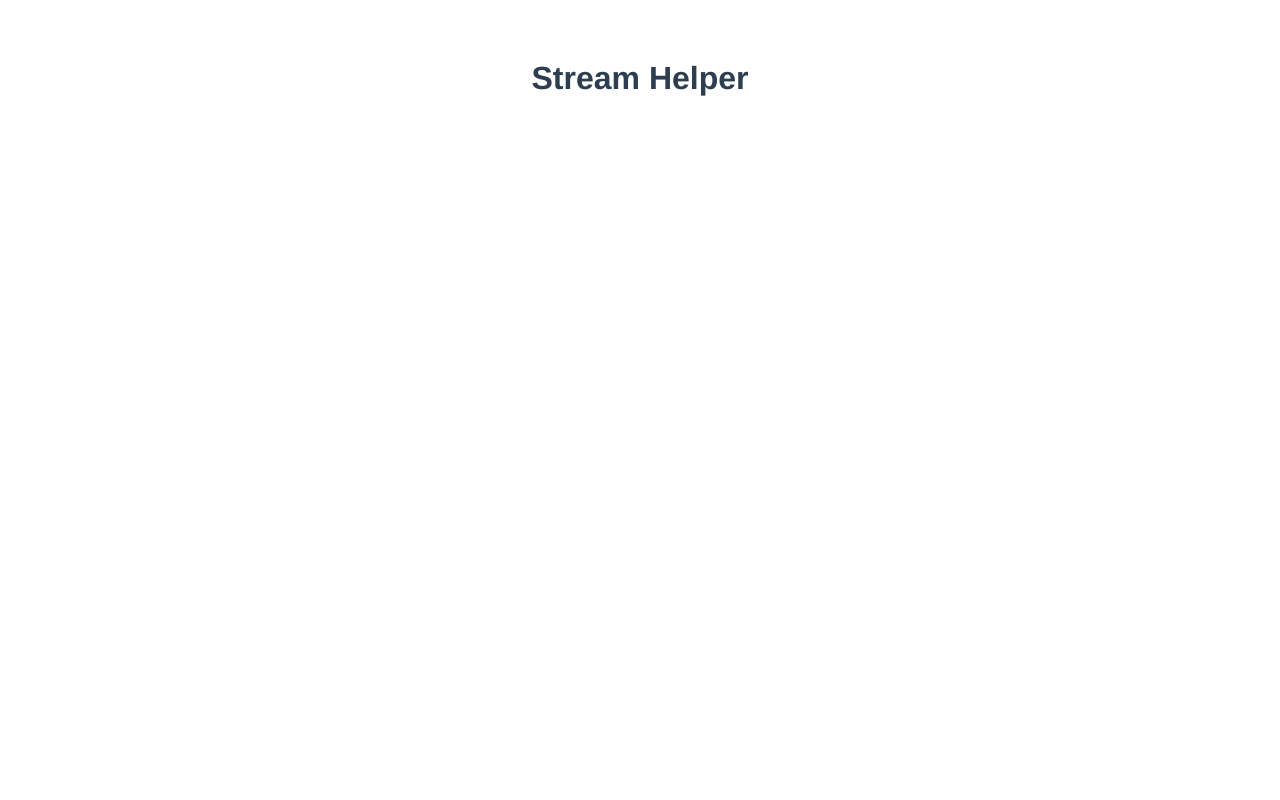
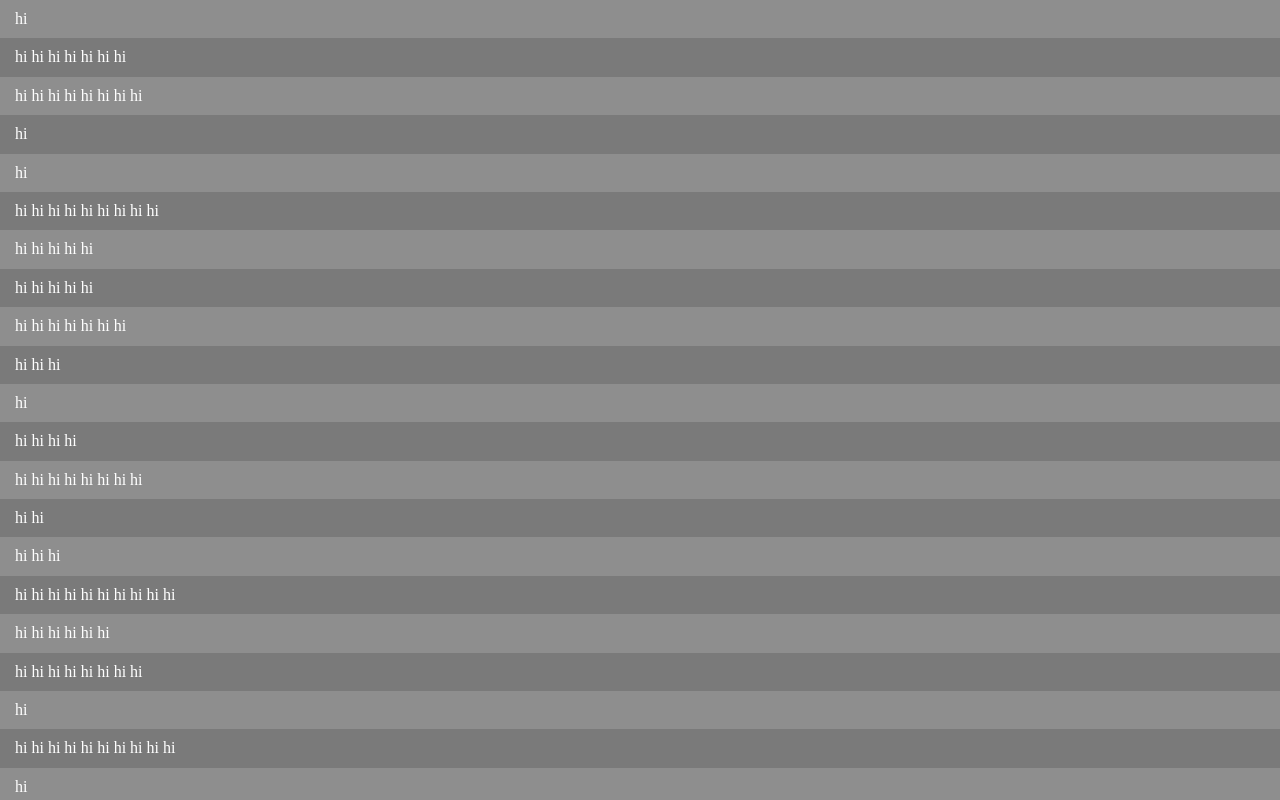
Before and after one commit to mikosramek/separated-stream-helper, a Vue app in the folder frontend/: page /chat in a window 1280 px wide. Built offline with nearby package versions, Linux system fonts and the light colour scheme.

Commit message:
# Feature: Frontend
# Why?
Adding in frontend plugin and setting up chatbox route

```diff
--- a/frontend/src/App.vue
+++ b/frontend/src/App.vue
@@ -1,31 +1,31 @@
 <template>
   <div id="app">
-    <h1>Stream Helper</h1>
-    <ChatBox />
+    <router-view/>
   </div>
 </template>
 
 <script>
-import ChatBox from './components/ChatBox';
+import './styles/index.scss';
 
 export default {
   name: 'App',
-  components: {
-    ChatBox
-  },
   created() {
     this.$socket.init();
   }
 }
 </script>
 
-<style>
-#app {
-  font-family: Avenir, Helvetica, Arial, sans-serif;
-  -webkit-font-smoothing: antialiased;
-  -moz-osx-font-smoothing: grayscale;
-  text-align: center;
-  color: #2c3e50;
-  margin-top: 60px;
+<style lang="scss">
+#nav {
+  padding: 30px;
+
+  a {
+    font-weight: bold;
+    color: #2c3e50;
+
+    &.router-link-exact-active {
+      color: #42b983;
+    }
+  }
 }
 </style>
--- a/frontend/src/components/ChatBox.vue
+++ b/frontend/src/components/ChatBox.vue
@@ -1,10 +1,13 @@
 <template>
   <ul
+    ref="chatbox"
     class="ChatBox"
   >
     <li
       v-for="(message, index) of messages"
       :key=index
+      ref="messages"
+      class="ChatBox__message"
     >
       {{ message.msg }}
     </li>
@@ -19,20 +22,55 @@
 
 data() {
   return {
-    messages: []
+    messages: [
+      {
+        msg : 'hi'
+      }
+    ]
   };
 },
 mounted() {
   this.$socket.registerEvent(EVENTS.twitch_message, this.handleMessage);
+  for (let i = 0; i < 20; i++) {
+    const ran = Math.floor(Math.random() * 10) + 1;
+    this.messages.push({
+      msg : 'hi '.repeat(ran)
+    })
+  }
+},
+beforeDestroy() {
+  this.$socket.clearEvent(EVENTS.twitch_message, this.handleMessage);
 },
 methods : {
   handleMessage([ message ]) {
     this.messages.push(message);
+    // this.$refs.chatbox.scrollIntoView();
+    const { messages } = this.$refs;
+    messages[messages.length - 1].scrollIntoView();
   }
 }
 }
 </script>
 
-<style scss>
-
+<style lang="scss">
+.ChatBox {
+  list-style: none;
+  margin: 0;
+  padding: 0;
+  height: 100%;
+  overflow-y: scroll;
+  -ms-overflow-style: none;  /* IE and Edge */
+  scrollbar-width: none;  /* Firefox */
+  &::-webkit-scrollbar {
+    display: none;
+  }
+  &__message {
+    color: white;
+    padding: 10px 15px;
+    background: rgba(black, 0.3);
+    &:nth-of-type(2n) {
+      background: rgba(black, 0.4);
+    }
+  }
+}
 </style>
--- a/frontend/src/main.js
+++ b/frontend/src/main.js
@@ -1,10 +1,12 @@
 import Vue from 'vue'
 import App from './App.vue'
 import socket from './plugins/socket';
+import router from './router'
 
 Vue.config.productionTip = false
 Vue.use(socket);
 
 new Vue({
-  render: h => h(App),
+  router,
+  render: h => h(App)
 }).$mount('#app')
--- /dev/null
+++ b/frontend/src/router/index.js
@@ -0,0 +1,32 @@
+import Vue from 'vue'
+import VueRouter from 'vue-router'
+import Home from '../views/Home.vue'
+import Chat from '../views/Chat.vue';
+
+Vue.use(VueRouter)
+
+const routes = [
+  {
+    path: '/',
+    name: 'Home',
+    component: Home
+  },
+  {
+    path: '/chat',
+    name: 'Chatbox',
+    component: Chat
+  },
+  {
+    path: '/about',
+    name: 'About',
+    component: () => import(/* webpackChunkName: "about" */ '../views/About.vue')
+  }
+]
+
+const router = new VueRouter({
+  mode: 'history',
+  base: process.env.BASE_URL,
+  routes
+})
+
+export default router
--- /dev/null
+++ b/frontend/src/styles/index.scss
@@ -0,0 +1,349 @@
+/*! normalize.css v8.0.1 | MIT License | github.com/necolas/normalize.css */
+
+/* Document
+   ========================================================================== */
+
+/**
+ * 1. Correct the line height in all browsers.
+ * 2. Prevent adjustments of font size after orientation changes in iOS.
+ */
+
+ html {
+    line-height: 1.15; /* 1 */
+    -webkit-text-size-adjust: 100%; /* 2 */
+  }
+
+  /* Sections
+     ========================================================================== */
+
+  /**
+   * Remove the margin in all browsers.
+   */
+
+  body {
+    margin: 0;
+  }
+
+  /**
+   * Render the `main` element consistently in IE.
+   */
+
+  main {
+    display: block;
+  }
+
+  /**
+   * Correct the font size and margin on `h1` elements within `section` and
+   * `article` contexts in Chrome, Firefox, and Safari.
+   */
+
+  h1 {
+    font-size: 2em;
+    margin: 0.67em 0;
+  }
+
+  /* Grouping content
+     ========================================================================== */
+
+  /**
+   * 1. Add the correct box sizing in Firefox.
+   * 2. Show the overflow in Edge and IE.
+   */
+
+  hr {
+    box-sizing: content-box; /* 1 */
+    height: 0; /* 1 */
+    overflow: visible; /* 2 */
+  }
+
+  /**
+   * 1. Correct the inheritance and scaling of font size in all browsers.
+   * 2. Correct the odd `em` font sizing in all browsers.
+   */
+
+  pre {
+    font-family: monospace, monospace; /* 1 */
+    font-size: 1em; /* 2 */
+  }
+
+  /* Text-level semantics
+     ========================================================================== */
+
+  /**
+   * Remove the gray background on active links in IE 10.
+   */
+
+  a {
+    background-color: transparent;
+  }
+
+  /**
+   * 1. Remove the bottom border in Chrome 57-
+   * 2. Add the correct text decoration in Chrome, Edge, IE, Opera, and Safari.
+   */
+
+  abbr[title] {
+    border-bottom: none; /* 1 */
+    text-decoration: underline; /* 2 */
+    text-decoration: underline dotted; /* 2 */
+  }
+
+  /**
+   * Add the correct font weight in Chrome, Edge, and Safari.
+   */
+
+  b,
+  strong {
+    font-weight: bolder;
+  }
+
+  /**
+   * 1. Correct the inheritance and scaling of font size in all browsers.
+   * 2. Correct the odd `em` font sizing in all browsers.
+   */
+
+  code,
+  kbd,
+  samp {
+    font-family: monospace, monospace; /* 1 */
+    font-size: 1em; /* 2 */
+  }
+
+  /**
+   * Add the correct font size in all browsers.
+   */
+
+  small {
+    font-size: 80%;
+  }
+
+  /**
+   * Prevent `sub` and `sup` elements from affecting the line height in
+   * all browsers.
+   */
+
+  sub,
+  sup {
+    font-size: 75%;
+    line-height: 0;
+    position: relative;
+    vertical-align: baseline;
+  }
+
+  sub {
+    bottom: -0.25em;
+  }
+
+  sup {
+    top: -0.5em;
+  }
+
+  /* Embedded content
+     ========================================================================== */
+
+  /**
+   * Remove the border on images inside links in IE 10.
+   */
+
+  img {
+    border-style: none;
+  }
+
+  /* Forms
+     ========================================================================== */
+
+  /**
+   * 1. Change the font styles in all browsers.
+   * 2. Remove the margin in Firefox and Safari.
+   */
+
+  button,
+  input,
+  optgroup,
+  select,
+  textarea {
+    font-family: inherit; /* 1 */
+    font-size: 100%; /* 1 */
+    line-height: 1.15; /* 1 */
+    margin: 0; /* 2 */
+  }
+
+  /**
+   * Show the overflow in IE.
+   * 1. Show the overflow in Edge.
+   */
+
+  button,
+  input { /* 1 */
+    overflow: visible;
+  }
+
+  /**
+   * Remove the inheritance of text transform in Edge, Firefox, and IE.
+   * 1. Remove the inheritance of text transform in Firefox.
+   */
+
+  button,
+  select { /* 1 */
+    text-transform: none;
+  }
+
+  /**
+   * Correct the inability to style clickable types in iOS and Safari.
+   */
+
+  button,
+  [type="button"],
+  [type="reset"],
+  [type="submit"] {
+    -webkit-appearance: button;
+  }
+
+  /**
+   * Remove the inner border and padding in Firefox.
+   */
+
+  button::-moz-focus-inner,
+  [type="button"]::-moz-focus-inner,
+  [type="reset"]::-moz-focus-inner,
+  [type="submit"]::-moz-focus-inner {
+    border-style: none;
+    padding: 0;
+  }
+
+  /**
+   * Restore the focus styles unset by the previous rule.
+   */
+
+  button:-moz-focusring,
+  [type="button"]:-moz-focusring,
+  [type="reset"]:-moz-focusring,
+  [type="submit"]:-moz-focusring {
+    outline: 1px dotted ButtonText;
+  }
+
+  /**
+   * Correct the padding in Firefox.
+   */
+
+  fieldset {
+    padding: 0.35em 0.75em 0.625em;
+  }
+
+  /**
+   * 1. Correct the text wrapping in Edge and IE.
+   * 2. Correct the color inheritance from `fieldset` elements in IE.
+   * 3. Remove the padding so developers are not caught out when they zero out
+   *    `fieldset` elements in all browsers.
+   */
+
+  legend {
+    box-sizing: border-box; /* 1 */
+    color: inherit; /* 2 */
+    display: table; /* 1 */
+    max-width: 100%; /* 1 */
+    padding: 0; /* 3 */
+    white-space: normal; /* 1 */
+  }
+
+  /**
+   * Add the correct vertical alignment in Chrome, Firefox, and Opera.
+   */
+
+  progress {
+    vertical-align: baseline;
+  }
+
+  /**
+   * Remove the default vertical scrollbar in IE 10+.
+   */
+
+  textarea {
+    overflow: auto;
+  }
+
+  /**
+   * 1. Add the correct box sizing in IE 10.
+   * 2. Remove the padding in IE 10.
+   */
+
+  [type="checkbox"],
+  [type="radio"] {
+    box-sizing: border-box; /* 1 */
+    padding: 0; /* 2 */
+  }
+
+  /**
+   * Correct the cursor style of increment and decrement buttons in Chrome.
+   */
+
+  [type="number"]::-webkit-inner-spin-button,
+  [type="number"]::-webkit-outer-spin-button {
+    height: auto;
+  }
+
+  /**
+   * 1. Correct the odd appearance in Chrome and Safari.
+   * 2. Correct the outline style in Safari.
+   */
+
+  [type="search"] {
+    -webkit-appearance: textfield; /* 1 */
+    outline-offset: -2px; /* 2 */
+  }
+
+  /**
+   * Remove the inner padding in Chrome and Safari on macOS.
+   */
+
+  [type="search"]::-webkit-search-decoration {
+    -webkit-appearance: none;
+  }
+
+  /**
+   * 1. Correct the inability to style clickable types in iOS and Safari.
+   * 2. Change font properties to `inherit` in Safari.
+   */
+
+  ::-webkit-file-upload-button {
+    -webkit-appearance: button; /* 1 */
+    font: inherit; /* 2 */
+  }
+
+  /* Interactive
+     ========================================================================== */
+
+  /*
+   * Add the correct display in Edge, IE 10+, and Firefox.
+   */
+
+  details {
+    display: block;
+  }
+
+  /*
+   * Add the correct display in all browsers.
+   */
+
+  summary {
+    display: list-item;
+  }
+
+  /* Misc
+     ========================================================================== */
+
+  /**
+   * Add the correct display in IE 10+.
+   */
+
+  template {
+    display: none;
+  }
+
+  /**
+   * Add the correct display in IE 10.
+   */
+
+  [hidden] {
+    display: none;
+  }
--- a/frontend/src/utils/socketio.js
+++ b/frontend/src/utils/socketio.js
@@ -11,6 +11,9 @@
     registerEvent = (event, callback) => {
         this.socket.on(event, callback);
     }
+    clearEvent = (event, callback) => {
+        this.socket.off(event, callback);
+    }
 }
 
 export default SocketIO;
--- /dev/null
+++ b/frontend/src/views/About.vue
@@ -0,0 +1,5 @@
+<template>
+  <div class="about">
+    <h1>This is an about page</h1>
+  </div>
+</template>
--- /dev/null
+++ b/frontend/src/views/Chat.vue
@@ -0,0 +1,21 @@
+<template>
+    <div class='Chat'>
+        <ChatBox class="Chat__chatbox"/>
+    </div>
+</template>
+
+<script>
+import ChatBox from '../components/ChatBox.vue'
+export default {
+  components: { ChatBox },
+    name: 'Chat',
+}
+</script>
+
+<style lang='scss'>
+.Chat {
+    position: relative;
+    background: rgba(black, 0.2);
+    height: 100vh;
+}
+</style>
--- /dev/null
+++ b/frontend/src/views/Home.vue
@@ -0,0 +1,17 @@
+<template>
+  <div class='Home'>
+    <!-- body -->
+  </div>
+</template>
+
+<script>
+export default {
+  name: 'Home',
+}
+</script>
+
+<style lang='scss'>
+.Home {
+  position: relative
+}
+</style>
```
Also changed, not shown: frontend/package.json (+7 -3 lines).
